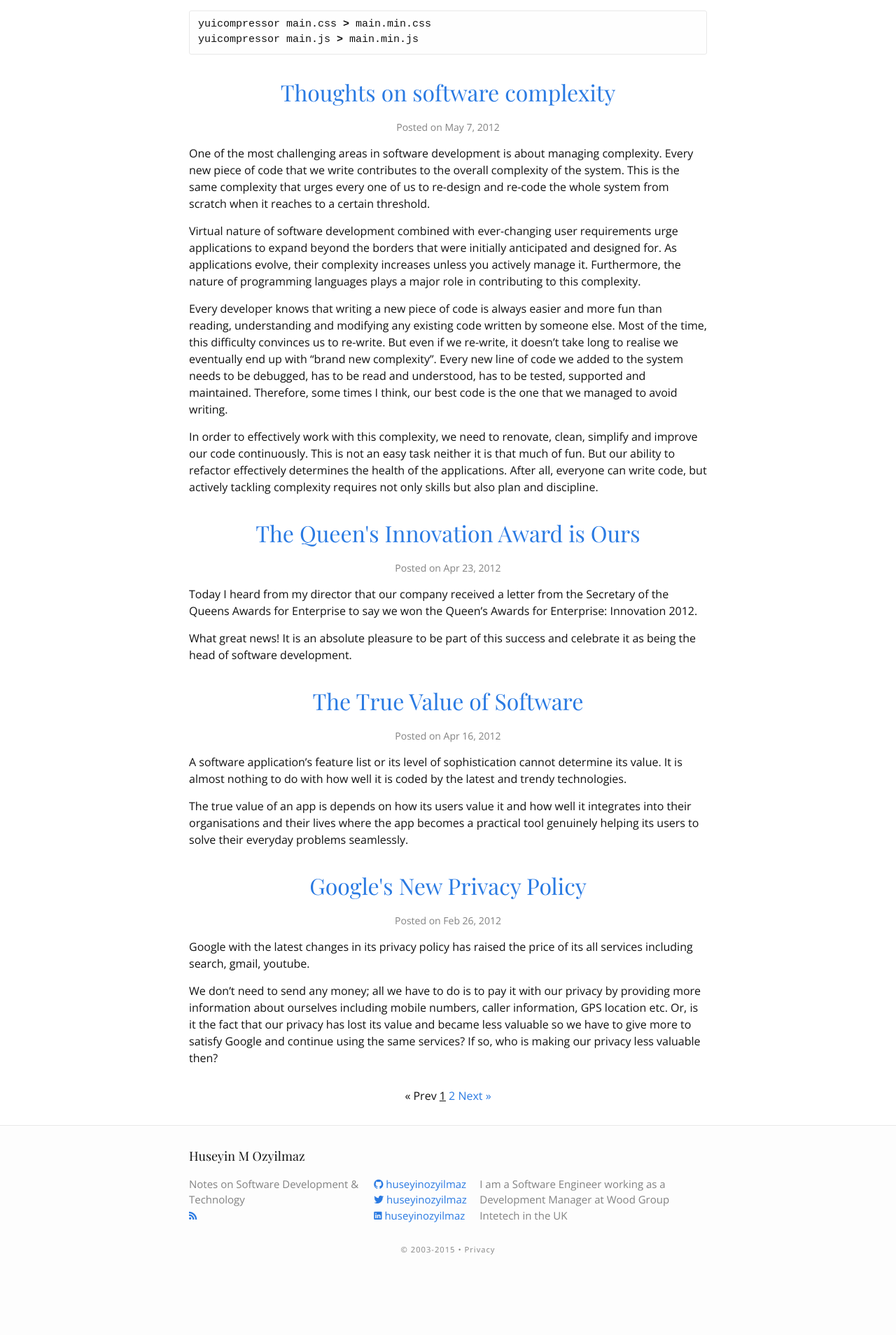
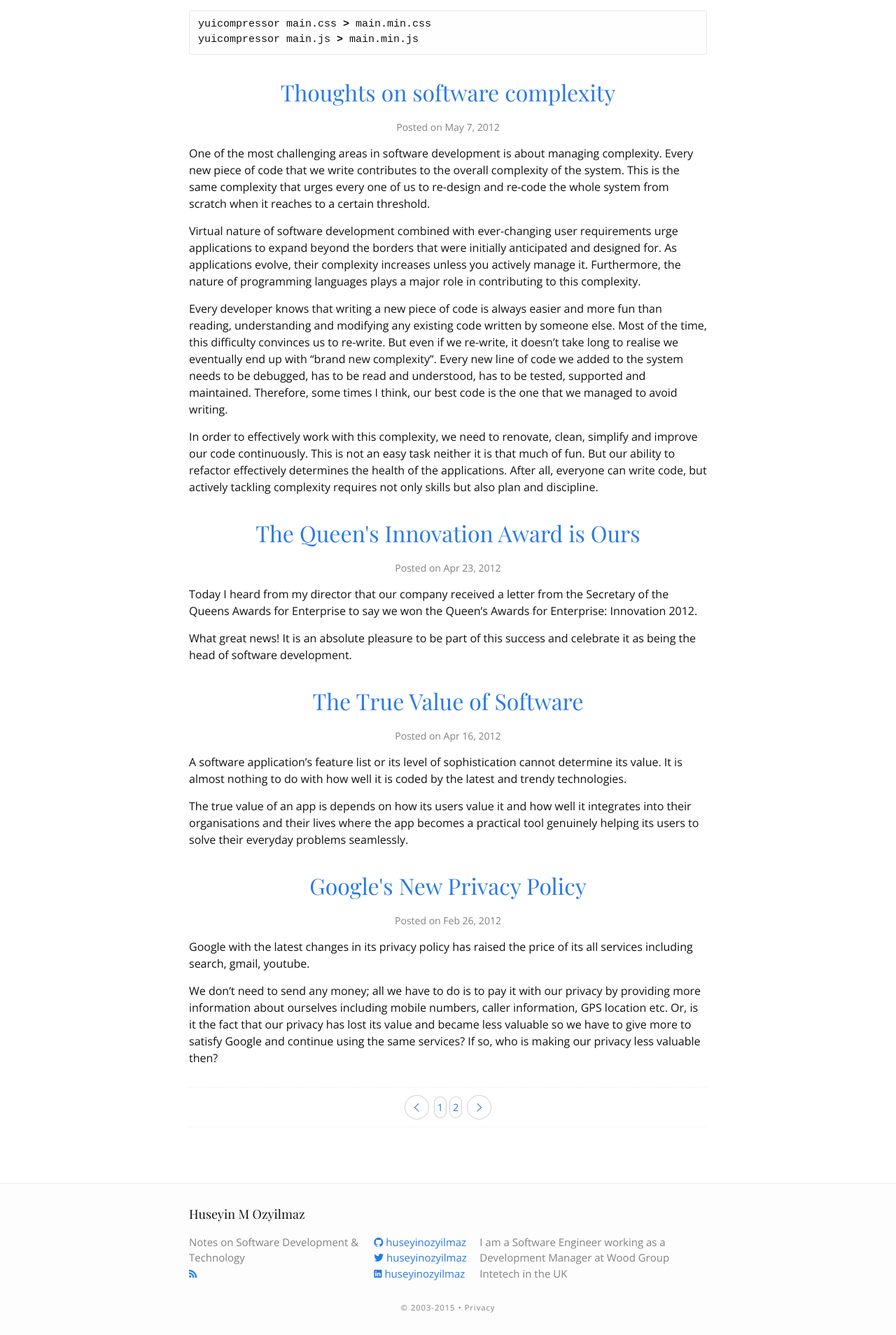
Before and after one commit to huseyinozyilmaz/huseyinozyilmaz.github.io, a Jekyll site: the page built from index.html, in a window 1280 px wide. Shown: the part 821-2729 px from the top of the page at 70% size. Built offline with Jekyll 4.4.1, drawn with Linux system fonts in a browser that asks for light colours; nearby versions of some CDN libraries; some web fonts are replaced; the list of posts is cut into pages by our own code; before the commit the page ends 2646 px from its top, so only the background shows below that.

Commit message:
Redesigns pagination links

```diff
--- a/_sass/_base.scss
+++ b/_sass/_base.scss
@@ -239,6 +239,31 @@ pre {
     background-color: darken($brand-color, 15%);
 }
 
+.btn-icon {
+    border-radius: 50%;
+    background-color: white;
+    box-shadow: inset 0 0 0 1px rgba(0, 0, 0, 0.18);
+    width:35px;
+    height:35px;
+    line-height:35px;
+    vertical-align:middle;
+    display:inline-block;
+    text-align:center;
+    font-size:120%;
+    margin: 0px 3px;
+}
+.btn-icon:hover {
+    color: inherit;
+    background-color: #fbfbfb;
+    opacity: 1;
+    -webkit-font-smoothing: antialiased;
+    -moz-osx-font-smoothing: grayscale;
+}
+.btn-disabled {
+    pointer-events: none;
+    cursor: default;
+}
+
 .center {
     display: block;
     margin-left: auto;
--- a/_sass/_layout.scss
+++ b/_sass/_layout.scss
@@ -219,6 +219,25 @@
 
 .pagination {
     text-align: center;
+    border-top: 1px dotted #eee;
+    border-bottom: 1px dotted #eee;
+    padding: 10px;
+    margin-bottom: 50px;
+}
+.page-number {
+    box-shadow: inset 0 0 0 1px rgba(0, 0, 0, 0.18);
+    display: inline-block;
+    height: 26px;
+    vertical-align: middle;
+    padding: 5px 5px 0px 5px;
+    border-radius: 10px;
+    font-size: 90%;
+}
+.page-number-selected, .page-number:hover {
+    background-color: #fbfbfb;
+    opacity: 1;
+    -webkit-font-smoothing: antialiased;
+    -moz-osx-font-smoothing: grayscale;
 }
 
 /**
@@ -311,22 +330,11 @@
     }
 }
 
-.other-posts {
-    border: 1px dotted #eee;
-    padding: 10px;
-    margin-bottom: 50px;
-    border-radius: 6px;
-    i {
-        padding: 0 5px;
-    }
-}
-.previous-post {
-    float:left;
-    border-right: 1px solid #eee;
-    width:50%;
-}
-.next-post {
-    float:right;
+/**
+ * Post List
+ */
+.post-box {
+    border: 1px solid #ccc;
 }
 
 /**
--- a/index.html
+++ b/index.html
@@ -24,25 +24,25 @@ layout: default
     {% if paginator.total_pages > 1 %}
     <div class="pagination">
         {% if paginator.previous_page %}
-        <a href="{{ paginator.previous_page_path | prepend: site.baseurl | replace: '//', '/' }}">&laquo; Prev</a>
+        <a href="{{ paginator.previous_page_path | prepend: site.baseurl | replace: '//', '/' }}" class="btn-icon" title="Previous Page"><i class="ion-ios-arrow-left"></i></a>
         {% else %}
-        <span>&laquo; Prev</span>
+        <a href="#" class="btn-icon btn-disabled"><i class="ion-ios-arrow-left"></i></a>
         {% endif %}
 
         {% for page in (1..paginator.total_pages) %}
             {% if page == paginator.page %}
-            <u>{{ page }}</u>
+            <a href="#" class="page-number page-number-selected btn-disabled">{{ page }}</a>
             {% elsif page == 1 %}
-            <a href="{{ '/index.html' | prepend: site.baseurl | replace: '//', '/' }}">{{ page }}</a>
+            <a href="{{ '/index.html' | prepend: site.baseurl | replace: '//', '/' }}" class="page-number">{{ page }}</a>
             {% else %}
-            <a href="{{ site.paginate_path | prepend: site.baseurl | replace: '//', '/' | replace: ':num', page }}">{{ page }}</a>
+            <a href="{{ site.paginate_path | prepend: site.baseurl | replace: '//', '/' | replace: ':num', page }}" class="page-number">{{ page }}</a>
             {% endif %}
         {% endfor %}
 
         {% if paginator.next_page %}
-        <a href="{{ paginator.next_page_path | prepend: site.baseurl | replace: '//', '/' }}">Next &raquo;</a>
+        <a href="{{ paginator.next_page_path | prepend: site.baseurl | replace: '//', '/' }}" class="btn-icon"><i class="ion-ios-arrow-right"></i></a>
         {% else %}
-        <span>Next &raquo;</span>
+        <a href="#" class="btn-icon btn-disabled"><i class="ion-ios-arrow-right"></i></a>
         {% endif %}
     </div>
     {% endif %}
```
Also changed, not shown: _layouts/post.html (+8 -9 lines).
